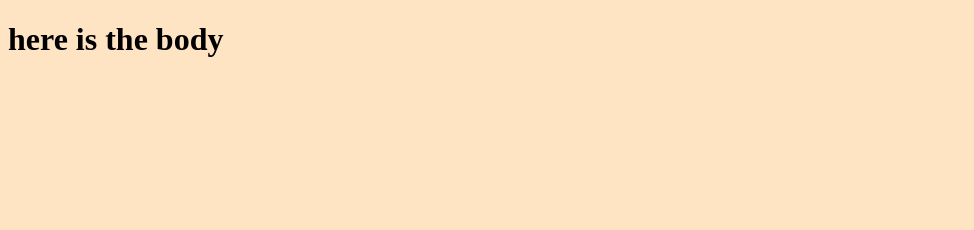
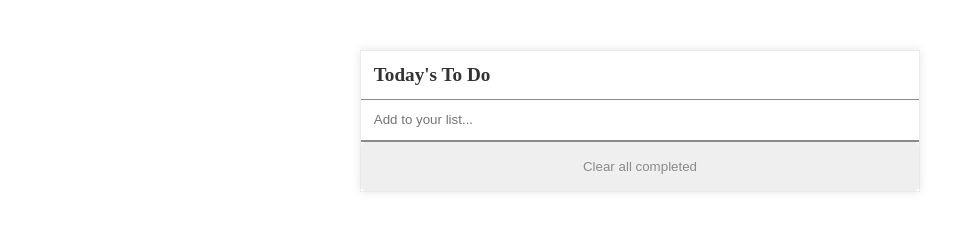
Before and after one commit to barakadanny/ToDo-List-using-ES6-and-Webpack, a website: page src/index.html in a window 1280 px wide. Shown: the whole page, without its empty margins (0-974 px from the left). Drawn offline with Linux system fonts and the light colour scheme.

Commit message:
Add html content and js object for dynamic display

```diff
--- a/package.json
+++ b/package.json
@@ -4,7 +4,7 @@
   "description": "![](https://img.shields.io/badge/Microverse-blueviolet)",
   "main": "index.js",
   "scripts": {
-    "start:dev": "webpack-dev-server",
+    "start": "webpack-dev-server",
     "build": "webpack --mode production",
     "test": "echo \"Error: no test specified\" && exit 1"
   },
--- a/src/index.html
+++ b/src/index.html
@@ -6,10 +6,27 @@
     <meta name="viewport" content="width=device-width, initial-scale=1.0">
     <title>ToDo List ES6 Webpack</title>
     <link rel="stylesheet" href="./style.css">
+    <link rel="stylesheet" href="https://cdnjs.cloudflare.com/ajax/libs/font-awesome/6.1.1/css/all.min.css"
+        integrity="sha512-KfkfwYDsLkIlwQp6LFnl8zNdLGxu9YAA1QvwINks4PhcElQSvqcyVLLD9aMhXd13uQjoXtEKNosOWaZqXgel0g=="
+        crossorigin="anonymous" referrerpolicy="no-referrer" />
 </head>
 
 <body>
-    <h1>here is the body </h1>
+    <main>
+        <div class="main-content">
+            <div class="content-header">
+                <h1 class="main-title">Today's To Do</h1>
+                <form action="index.html" method="post">
+                    <input type="text" name="todo" id="todo" class="todo" placeholder="Add to your list...">
+                </form>
+            </div>
+            <div class="todo-generate">
+                <ul class="todo-list">
+                </ul>
+                <button class="btn">Clear all completed</button>
+            </div>
+        </div>
+    </main>
 </body>
 
 </html>
--- a/src/style.css
+++ b/src/style.css
@@ -1,3 +1,92 @@
+* {
+  box-sizing: border-box;
+  margin: 0;
+  padding: 0;
+}
+
+:root {
+  --gray-color: #8a8a8a;
+  --color-secondary: #eaeaea;
+  --white-color: #fff;
+  --color-quaternary: #f5f5f5;
+--text-color: #333;
+}
+
+ul {
+    list-style: none;
+}
+
 body {
-    background-color: bisque;
+    background-color: var(--white-color);
+    color: var(--text-color);
 }
+
+main {
+    max-width: 600px;
+    margin: 0 auto;
+    padding: 0 20px;
+}
+
+.main-content {
+    display: flex;
+    flex-direction: column;
+    justify-content: center;
+    margin-top: 50px;
+    background-color: var(--white-color);
+    box-shadow: 0px 0px 10px rgba(0, 0, 0, 0.1);
+    border: 1px solid var(--color-secondary);
+}
+
+/* .content-header {
+    padding-left: 0.8rem;
+} */
+.main-title{
+    font-size: 1.2rem;
+    padding: 0.8rem;
+    font-weight: bold;
+    color: var(--text-color);
+}
+
+.todo {
+    width: 100%;
+    border: 1px solid var(--gray-color);
+    padding: 0.8rem;
+    border-left: none;
+    border-right: none;
+    outline: none;
+}
+
+.todo-list {
+    border-bottom: 1px solid var(--gray-color);
+}
+
+.todo-item {
+    padding: 0.8rem;
+    border-bottom: 1px solid var(--gray-color);
+    display: flex;
+    justify-content: space-between;
+    align-items: center;
+}
+
+.todo-item input {
+    margin-right: 0.5rem;
+}
+
+.todo-item span {
+    cursor: all-scroll;
+}
+
+.todo-item:last-child {
+    border-bottom: none;
+}
+
+.btn {
+    display: inline-block;
+    padding: 1rem 1rem;
+    border: 1px solid transparent;
+    border-radius: 5px;
+    color: var(--gray-color);
+    cursor: pointer;
+    transition: all 0.2s ease-in-out;
+    width: 100%;
+}
--- a/webpack.config.js
+++ b/webpack.config.js
@@ -2,7 +2,9 @@ const path = require('path');
 const HtmlWebpackPlugin = require('html-webpack-plugin');
 
 module.exports = {
-  entry: './src/index.js',
+  entry: {
+    bundle: path.resolve(__dirname, 'src/index.js'),
+  },
   devServer: {
     static: './dist',
   },
```
Also changed, not shown: src/index.js (+38 -0 lines), dist/bundle.js (added), dist/index.html, dist/main.js (deleted), dist/runtime.js.
